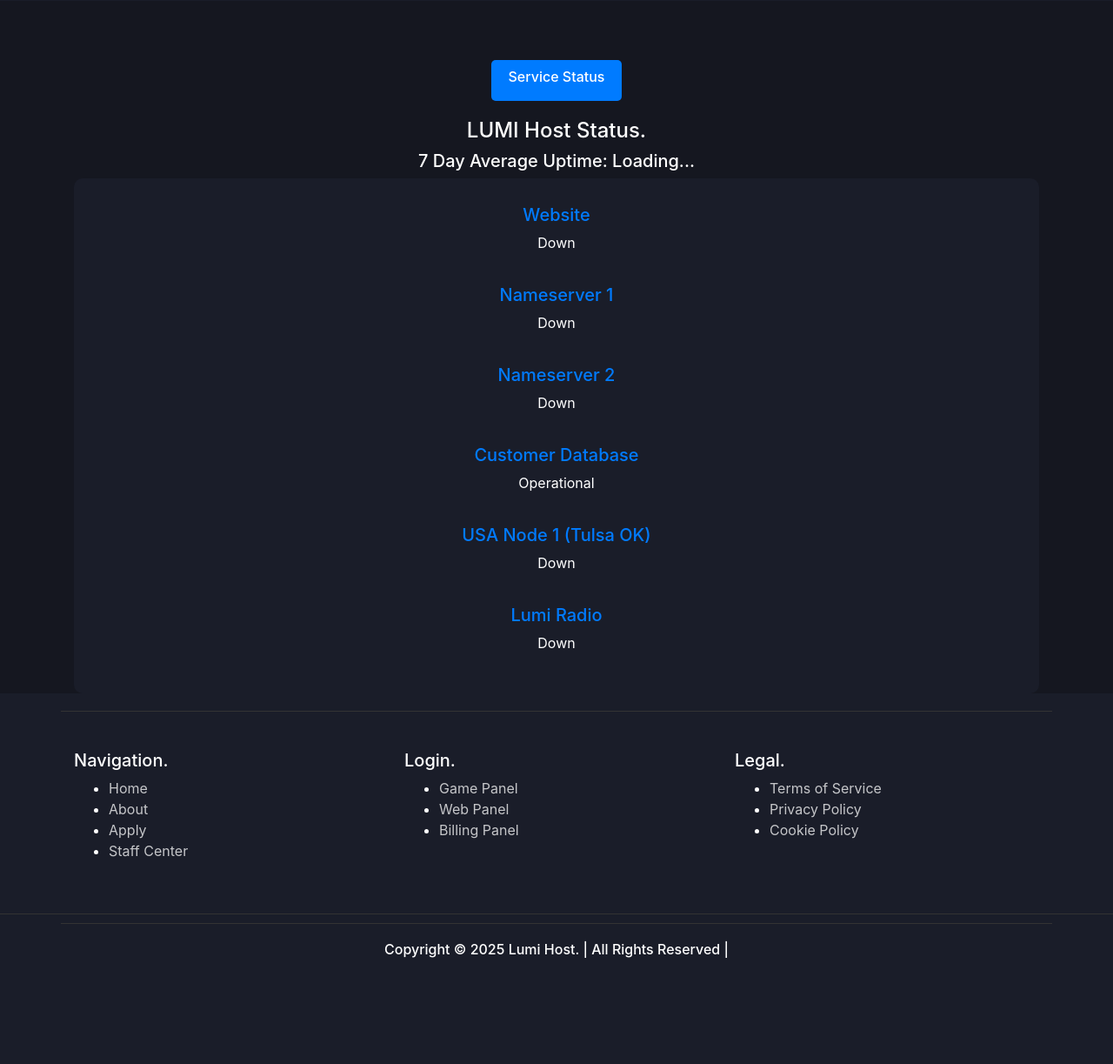
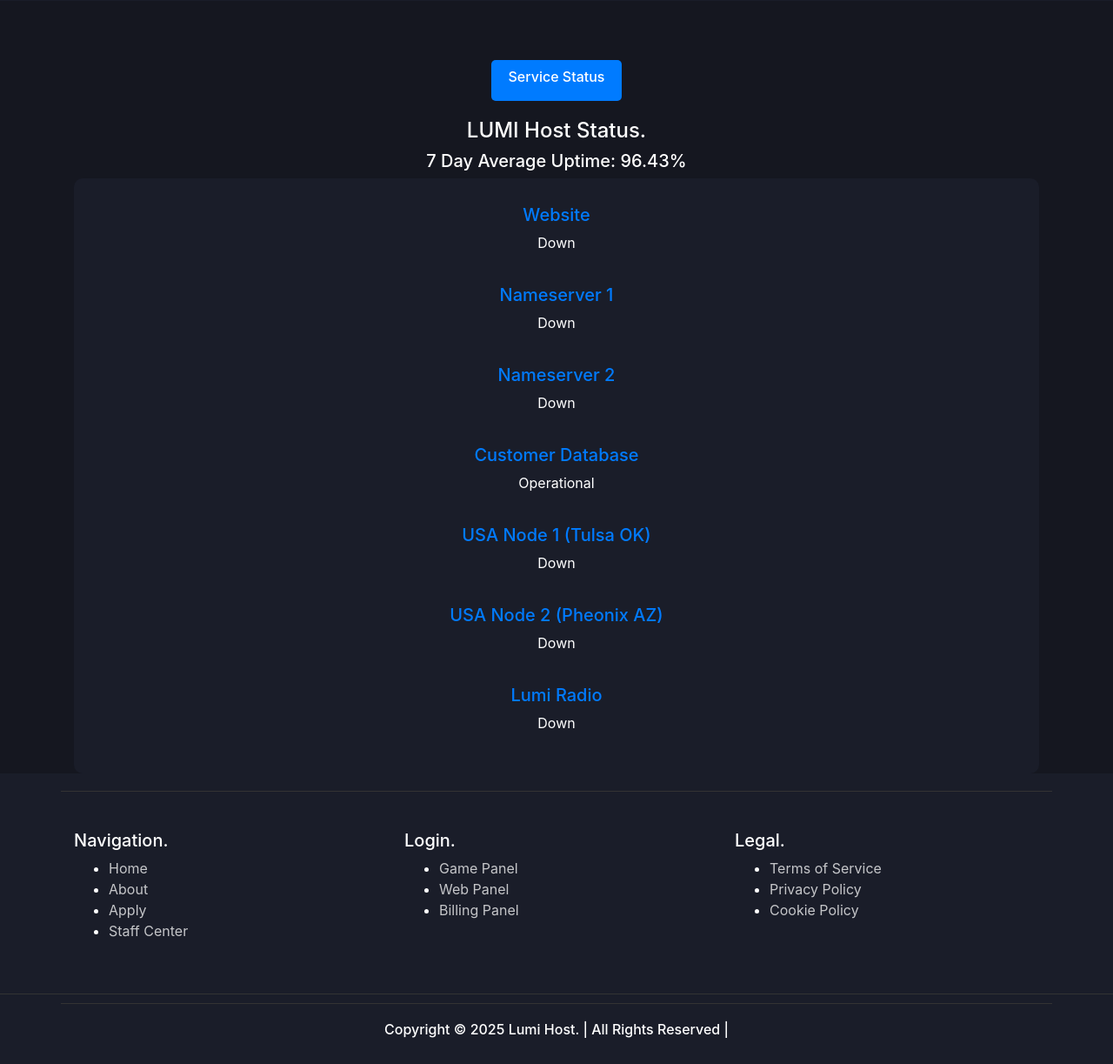
Before and after one commit to BeefSnot/lumihost, a PHP site: page /status/index.php in a window 1280 px wide. Shown: the part 365-1588 px from the top of the page at 87% size. Before the commit the page ends 1466 px from the top, so only its background shows below. Run offline with PHP 8.4, Linux system fonts and the light colour scheme; data that the repository does not hold is empty.

Commit message:
adding usa_node2 to index of status.

```diff
--- a/status/index.php
+++ b/status/index.php
@@ -93,6 +93,10 @@
                     <p id="usa_node1-status">Loading...</p>
                 </div>
                 <div class="status-item">
+                    <h5><a href="details.php?service=usa_node2" class="status-link">USA Node 2 (Pheonix AZ)</a></h5>
+                    <p id="usa_node2-status">Loading...</p>
+                </div>
+                <div class="status-item">
                     <h5><a href="details.php?service=lumi_radio" class="status-link">Lumi Radio</a></h5>
                     <p id="lumi_radio-status">Loading...</p>
                 </div>
```
